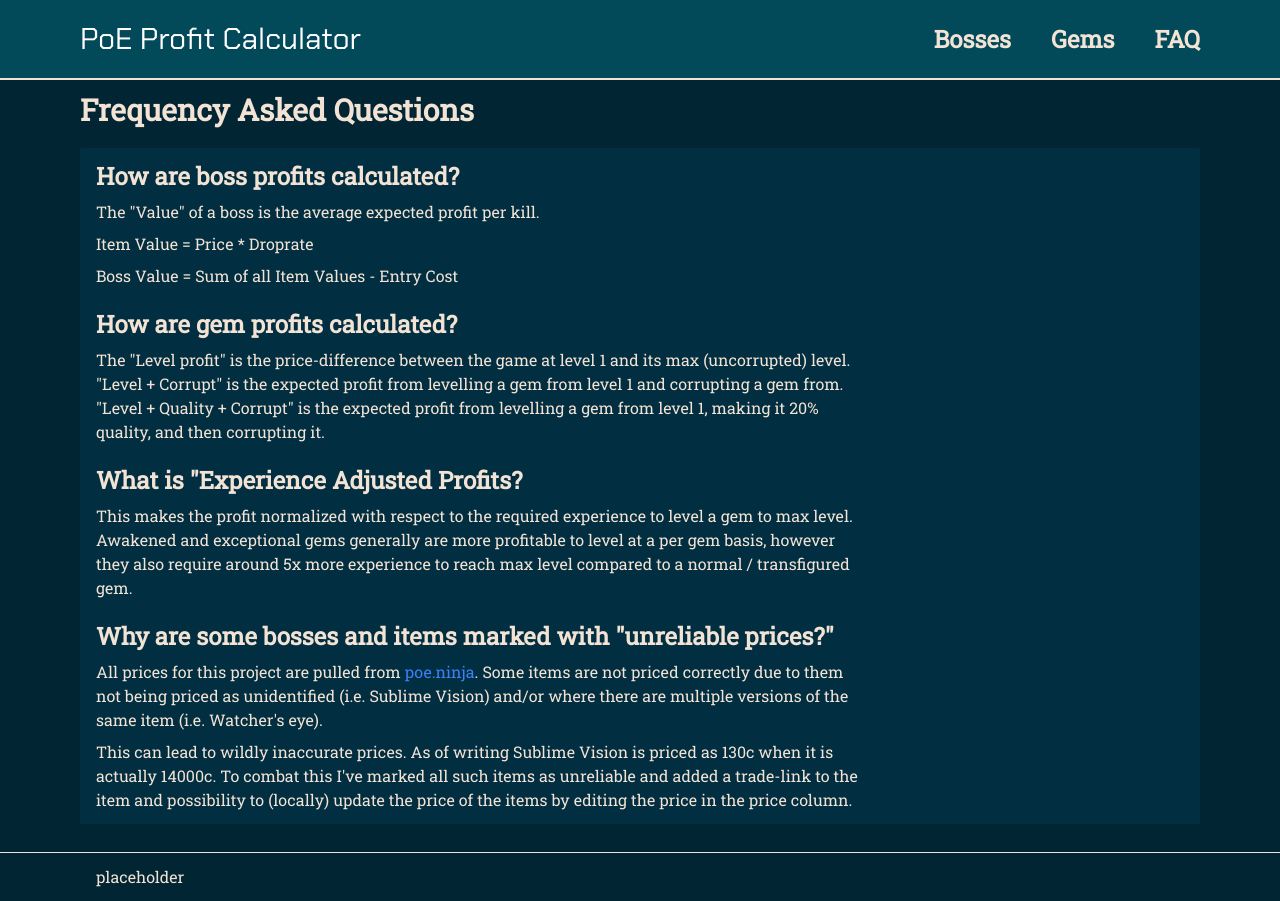
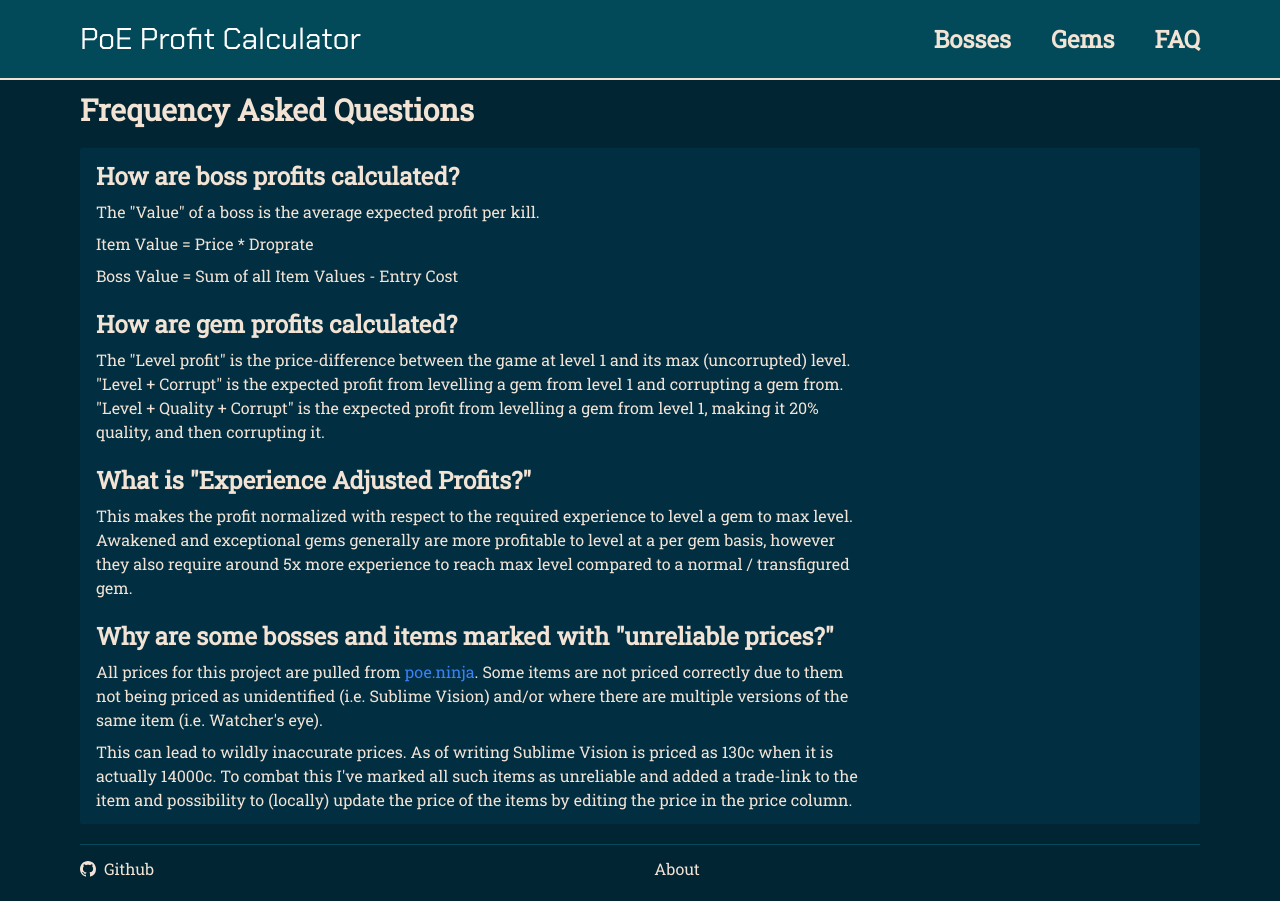
Before and after one commit to sjohan99/poe-profit-calc, a Next.js app in the folder client/: page /faq in a window 1280 px wide. Built offline with nearby package versions, Linux system fonts and the light colour scheme.

Commit message:
Add site footer

```diff
--- a/client/src/app/faq/page.tsx
+++ b/client/src/app/faq/page.tsx
@@ -41,7 +41,7 @@
           </p>
         </p>
       </Question>
-      <Question question='What is "Experience Adjusted Profits?'>
+      <Question question='What is "Experience Adjusted Profits?"'>
         <p>
           This makes the profit normalized with respect to the required
           experience to level a gem to max level. Awakened and exceptional gems
--- /dev/null
+++ b/client/src/app/footer.tsx
@@ -0,0 +1,32 @@
+import Link from "next/link";
+
+export default function Footer() {
+  return (
+    <footer className="flex flex-row justify-between">
+      <div className="flex flex-col gap-2">
+        <a
+          href="https://github.com/sjohan99/poe-profit-calc"
+          className="flex items-center gap-2 hover:underline"
+        >
+          <svg
+            xmlns="http://www.w3.org/2000/svg"
+            width="16"
+            height="16"
+            fill="currentColor"
+            className="bi bi-github"
+            viewBox="0 0 16 16"
+          >
+            <path d="M8 0C3.58 0 0 3.58 0 8c0 3.54 2.29 6.53 5.47 7.59.4.07.55-.17.55-.38 0-.19-.01-.82-.01-1.49-2.01.37-2.53-.49-2.69-.94-.09-.23-.48-.94-.82-1.13-.28-.15-.68-.52-.01-.53.63-.01 1.08.58 1.23.82.72 1.21 1.87.87 2.33.66.07-.52.28-.87.51-1.07-1.78-.2-3.64-.89-3.64-3.95 0-.87.31-1.59.82-2.15-.08-.2-.36-1.02.08-2.12 0 0 .67-.21 2.2.82.64-.18 1.32-.27 2-.27.68 0 1.36.09 2 .27 1.53-1.04 2.2-.82 2.2-.82.44 1.1.16 1.92.08 2.12.51.56.82 1.27.82 2.15 0 3.07-1.87 3.75-3.65 3.95.29.25.54.73.54 1.48 0 1.07-.01 1.93-.01 2.19 0 .21.15.46.55.38A8.013 8.013 0 0 0 16 8c0-4.42-3.58-8-8-8z" />
+          </svg>
+          Github
+        </a>
+      </div>
+      <div>
+        <Link href="/about" className="hover:underline">
+          About
+        </Link>
+      </div>
+      <div></div>
+    </footer>
+  );
+}
--- a/client/src/app/layout.tsx
+++ b/client/src/app/layout.tsx
@@ -5,6 +5,7 @@
 import { SpeedInsights } from "@vercel/speed-insights/next";
 import { CenterContent } from "~/components/center-content";
 import PageTitle from "@components/page-title";
+import Footer from "./footer";
 
 const robotoSlab = Roboto_Slab({
   weight: "400",
@@ -60,7 +61,7 @@
 }) {
   return (
     <html lang="en" className={`${robotoSlab.className}`}>
-      <body className="flex min-h-screen flex-col justify-between gap-5">
+      <body className="flex min-h-screen flex-col justify-between">
         <div className="min-h-screen">
           <TopNav />
           <PageTitle />
@@ -69,8 +70,9 @@
           </CenterContent>
         </div>
         <div>
-          <CenterContent className="border-t">
-            <p className="">placeholder</p>
+          <CenterContent no_pad_children={true}>
+            <div className="border-t border-accent-1 pb-3"></div>
+            <Footer></Footer>
           </CenterContent>
         </div>
         <Analytics></Analytics>
--- a/client/src/components/page-title.tsx
+++ b/client/src/components/page-title.tsx
@@ -12,7 +12,7 @@
 
 export default function PageTitle() {
   const pathName = usePathname();
-  const title = routeTitles[pathName] ?? "Summary"; // Default to 'Summary' if route is not found
+  const title = routeTitles[pathName] ?? ""; // Default to 'Summary' if route is not found
 
   return (
     <CenterContent no_pad_children={true}>
```
